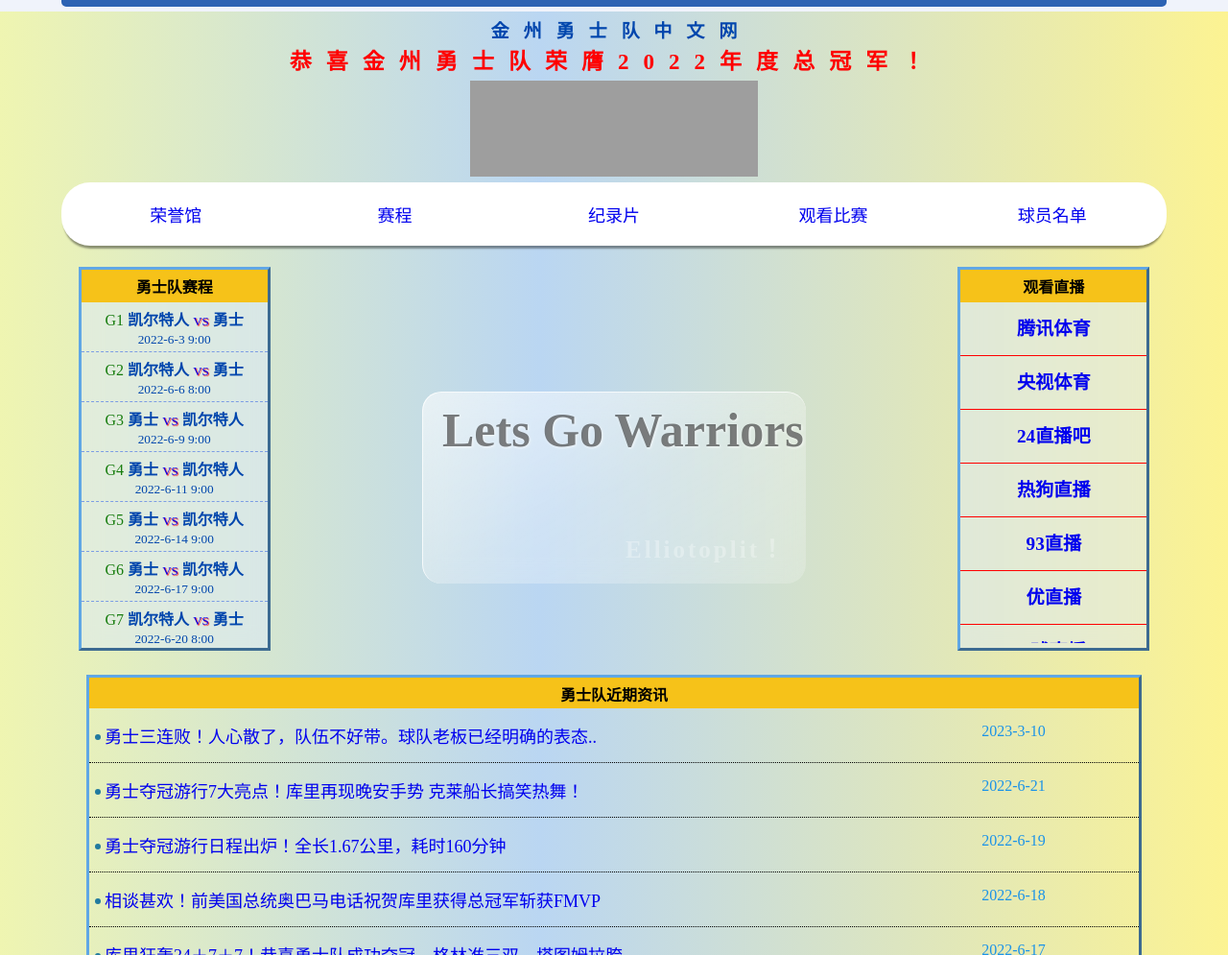
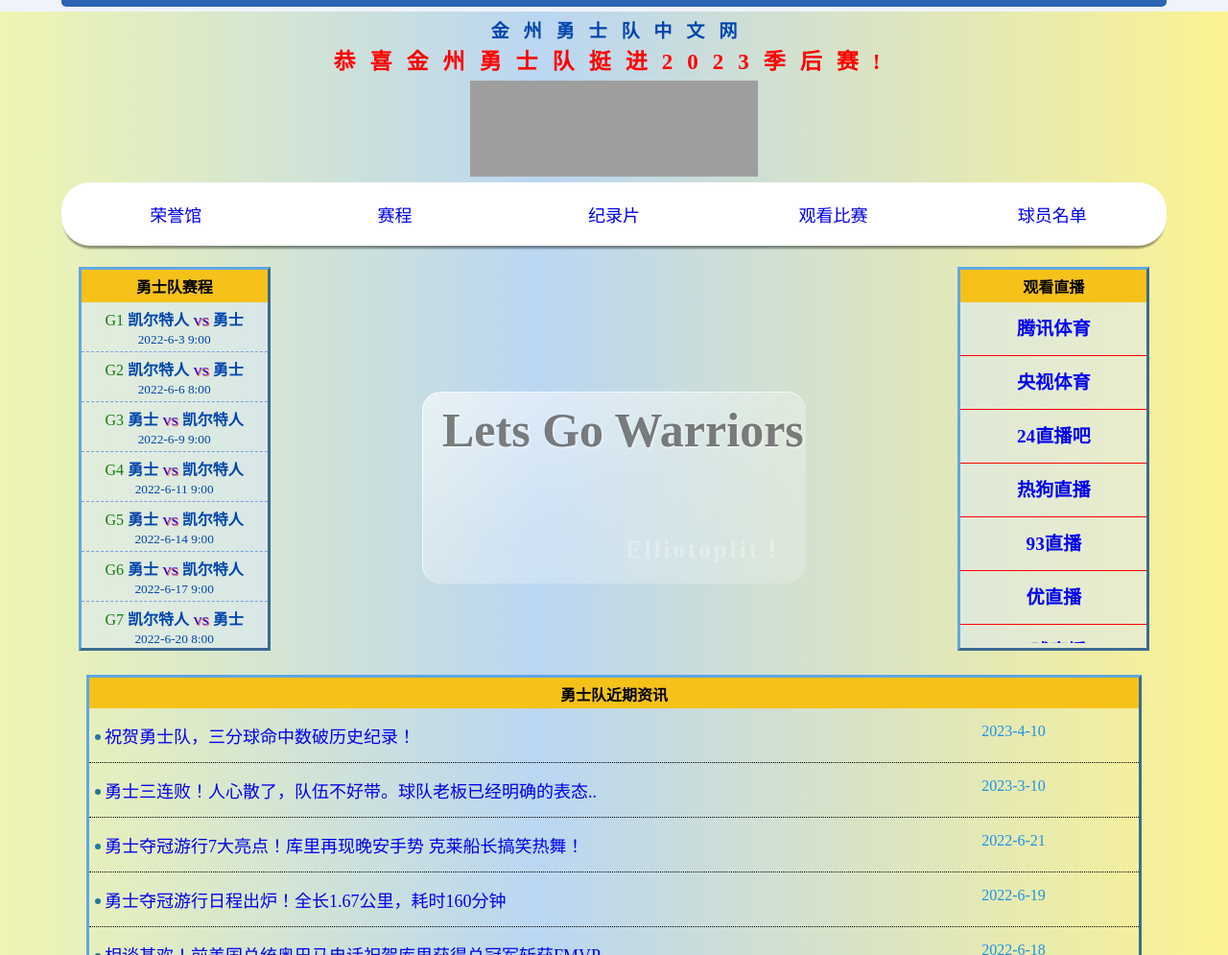
Before and after one commit to Elliotoplit/Warriors-Net, a plain HTML site: page index.html in a window 1280 px wide. Shown: the part 438-1433 px from the top of the page at 96% size. Drawn offline with nearby package versions, Linux system fonts and the light colour scheme; grey boxes are pictures that could not be loaded.

Commit message:
新增资讯

```diff
--- a/index.html
+++ b/index.html
@@ -46,7 +46,7 @@
 		<!-- 网站标题板块 -->
 		<div class="contentTitle">
 			金 州 勇 士 队 中 文 网<br>
-			<span class="congratulations">恭喜金州勇士队荣膺2022年度总冠军！</span>
+			<span class="congratulations" v-text="slogan"></span>
 		</div>
 		<!-- 网站音乐板块 -->
 		<div class="music">
--- a/script/index.js
+++ b/script/index.js
@@ -2,9 +2,11 @@
 var vm = new Vue({
     el: "#app",
     data: {
+        slogan:"恭喜金州勇士队挺进2023季后赛!",
         musicUrl: "https://music.163.com/outchain/player?type=2&id=1329664405&auto=0&height=66",
         video:{index:0, poster:'https://warriorsgo.oss-cn-chengdu.aliyuncs.com/img/poster/poster-1.png',src:'https://warriorsgo.oss-cn-chengdu.aliyuncs.com/vdo/warriorsGO.mp4'},
         news: [
+            { title: " 祝贺勇士队，三分球命中数破历史纪录！", date: "2023-4-10", url: "https://www.sohu.com/a/665183514_121661262" },
             { title: " 勇士三连败！人心散了，队伍不好带。球队老板已经明确的表态..", date: "2023-3-10", url: "https://fans.sports.qq.com/post.htm?id=1759953827798188072&mid=62#1_allWithElite" },
             { title: "勇士夺冠游行7大亮点！库里再现晚安手势 克莱船长搞笑热舞！", date: "2022-6-21", url: "https://new.qq.com/rain/a/20220621A00NZ300" },
             { title: "勇士夺冠游行日程出炉！全长1.67公里，耗时160分钟", date: "2022-6-19", url: "https://www.163.com/dy/article/HA35ILQ80552NV18.html" },
```
